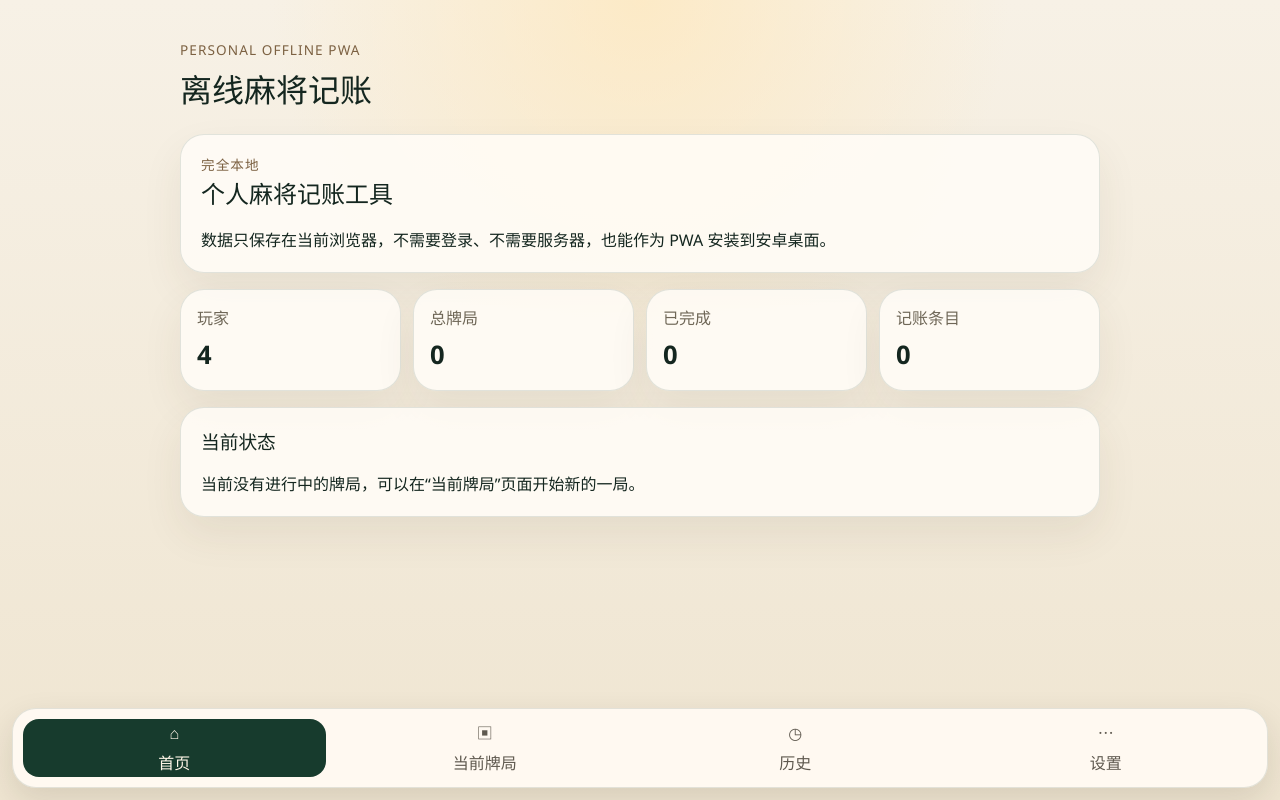
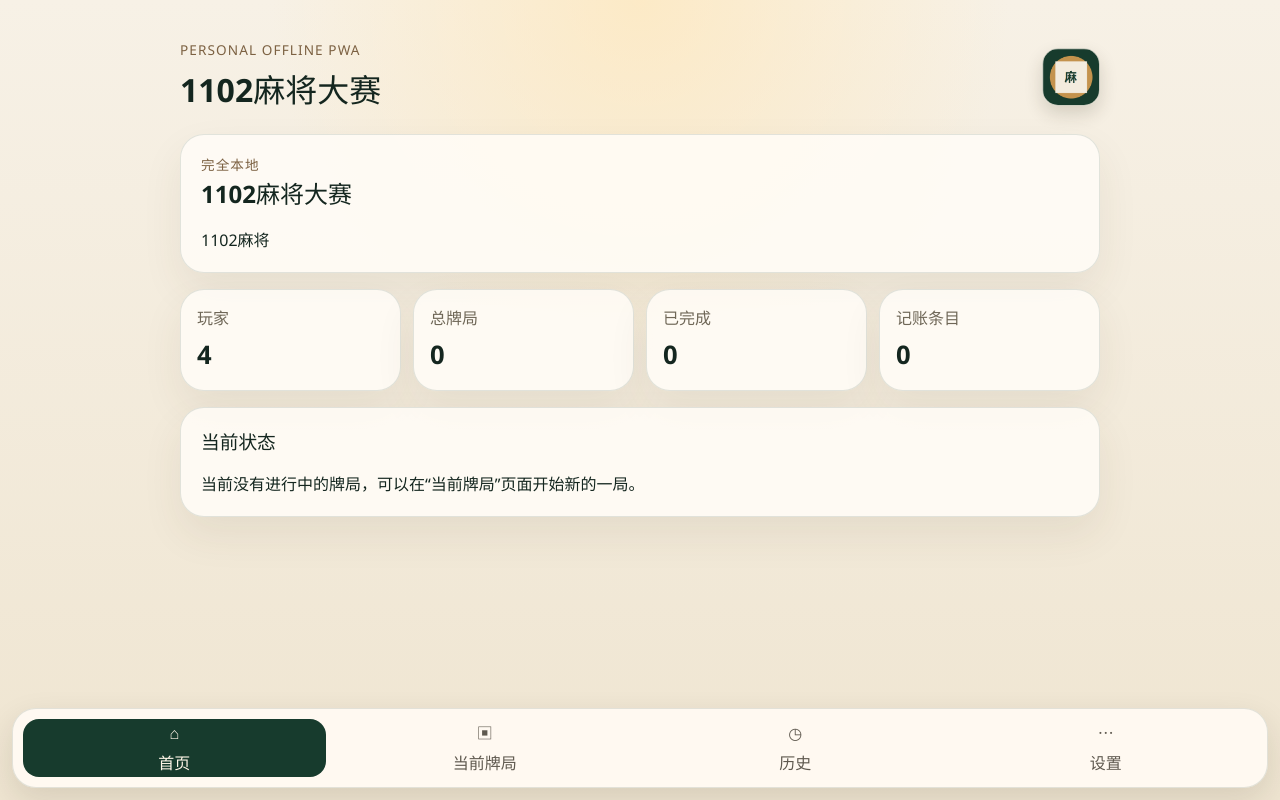
Before and after one commit to liyugang04-spec/maj, a React (Vite) app: page / in a window 1280 px wide. Built offline with nearby package versions, Linux system fonts and the light colour scheme.

Commit message:
feat: update branding text and header mascot layout

```diff
--- a/index.html
+++ b/index.html
@@ -9,7 +9,7 @@
     <meta name="theme-color" content="#173b2d" />
     <link rel="manifest" href="%BASE_URL%manifest.webmanifest" />
     <link rel="icon" href="%BASE_URL%icons/icon-192.png" />
-    <title>离线麻将记账</title>
+    <title>1102麻将大赛</title>
   </head>
   <body>
     <div id="root"></div>
--- a/src/components/AppShell.tsx
+++ b/src/components/AppShell.tsx
@@ -9,12 +9,17 @@ type AppShellProps = {
 };
 
 export function AppShell({ activeTab, onChangeTab, children }: AppShellProps) {
+  const mascotSrc = `${import.meta.env.BASE_URL}icons/icon-192.png`;
+
   return (
     <div className="app-shell">
       <header className="topbar">
-        <div>
+        <div className="topbar-content">
+          <div>
           <p className="eyebrow">Personal Offline PWA</p>
-          <h1>离线麻将记账</h1>
+            <h1>1102麻将大赛</h1>
+          </div>
+          <img className="topbar-mascot" src={mascotSrc} alt="1102吉祥物" />
         </div>
       </header>
       <main className="page-container">{children}</main>
--- a/src/feature/home/HomePage.tsx
+++ b/src/feature/home/HomePage.tsx
@@ -12,9 +12,9 @@ export function HomePage({ state }: HomePageProps) {
     <section className="stack">
       <div className="hero-card">
         <p className="eyebrow">完全本地</p>
-        <h2>个人麻将记账工具</h2>
+        <h2>1102麻将大赛</h2>
         <p>
-          数据只保存在当前浏览器，不需要登录、不需要服务器，也能作为 PWA 安装到安卓桌面。
+          1102麻将
         </p>
       </div>
 
--- a/src/styles.css
+++ b/src/styles.css
@@ -47,6 +47,22 @@ button {
 .topbar {
   margin: 0 auto 20px;
   max-width: 920px;
+}
+
+.topbar-content {
+  display: flex;
+  justify-content: space-between;
+  align-items: center;
+  gap: 14px;
+}
+
+.topbar-mascot {
+  width: 58px;
+  height: 58px;
+  border-radius: 16px;
+  border: 1px solid rgba(23, 59, 45, 0.18);
+  object-fit: cover;
+  box-shadow: 0 8px 18px rgba(45, 35, 18, 0.16);
 }
 
 .topbar h1,
@@ -366,6 +382,11 @@ button {
 }
 
 @media (max-width: 640px) {
+  .topbar-mascot {
+    width: 50px;
+    height: 50px;
+  }
+
   .form-grid,
   .form-grid.compact {
     grid-template-columns: 1fr;
```
Also changed, not shown: public/manifest.webmanifest, 1 other file (tests, documents, lock files or other folders).
